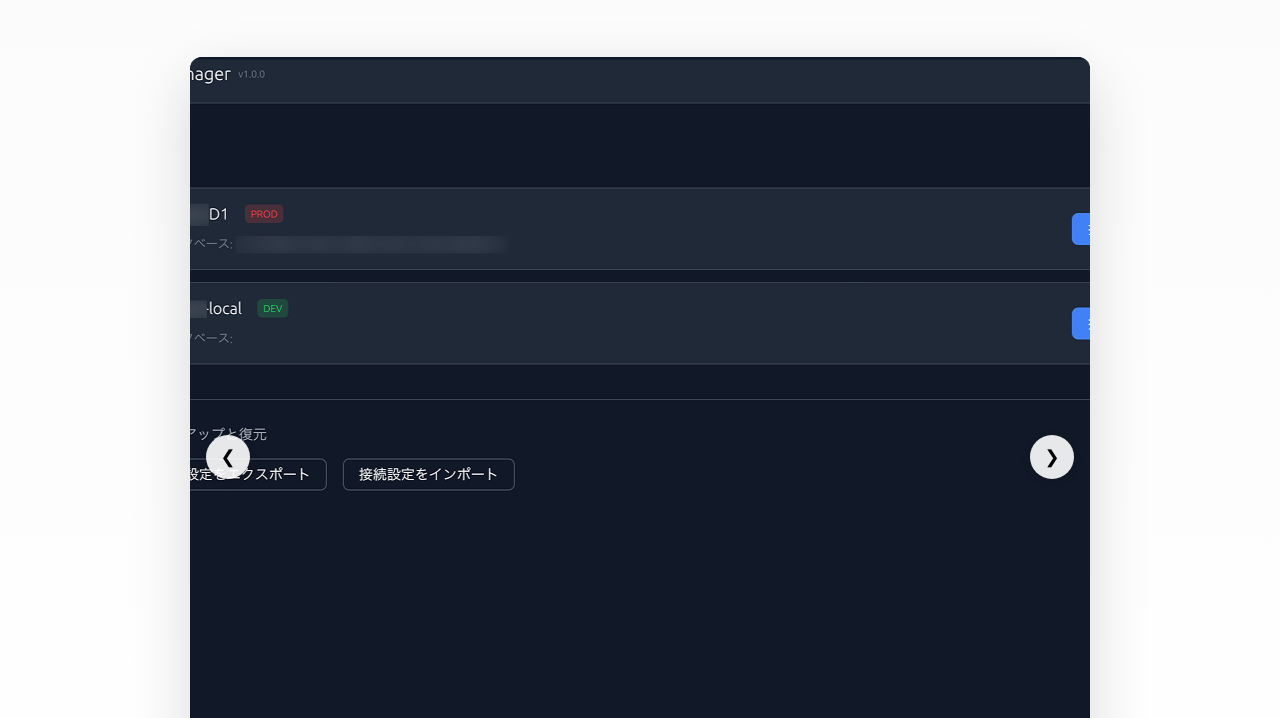
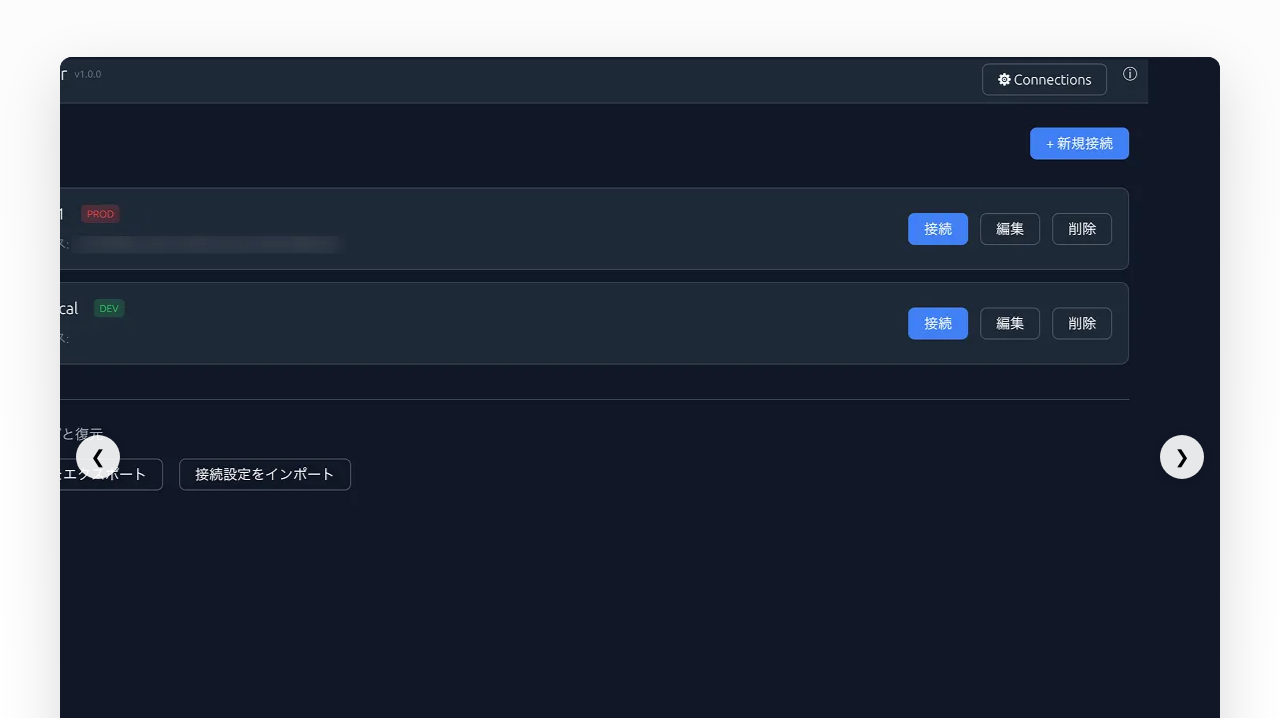
Before and after one commit to genlivre/d1-manager, a plain HTML site: page docs/index.html in a window 1280 px wide. Shown: the part 542-1260 px from the top of the page. Drawn offline with Linux system fonts and the light colour scheme.

Commit message:
fix html

```diff
--- a/docs/index.html
+++ b/docs/index.html
@@ -112,7 +112,8 @@
       }
       .hero-image {
         margin-top: 60px;
-        max-width: 900px;
+        max-width: 1280px;
+        width: 100%;
         margin-left: auto;
         margin-right: auto;
         border-radius: 12px;
@@ -120,6 +121,7 @@
         overflow: hidden;
         background: #1a1a2e;
         position: relative;
+        aspect-ratio: 1280 / 800;
       }
 
       /* Screenshot Slider */
@@ -393,13 +395,13 @@
           <div class="slider-container">
             <div class="slider-track" id="sliderTrack">
               <div class="slider-slide">
-                <img src="screen_shots/1.png" alt="D1 Manager Screenshot 1" />
+                <img src="screen_shots/1.webp" alt="D1 Manager Screenshot 1" width="1280" height="800" />
               </div>
               <div class="slider-slide">
-                <img src="screen_shots/2.png" alt="D1 Manager Screenshot 2" />
+                <img src="screen_shots/2.webp" alt="D1 Manager Screenshot 2" width="1280" height="800" />
               </div>
               <div class="slider-slide">
-                <img src="screen_shots/3.png" alt="D1 Manager Screenshot 3" />
+                <img src="screen_shots/3.webp" alt="D1 Manager Screenshot 3" width="1280" height="800" />
               </div>
             </div>
             <button class="slider-btn prev" onclick="moveSlide(-1)" aria-label="Previous">&#10094;</button>
```
Also changed, not shown: docs/screen_shots/1.png (deleted), docs/screen_shots/1.webp (added), docs/screen_shots/2.png (deleted), docs/screen_shots/2.webp (added), docs/screen_shots/3.png (deleted), docs/screen_shots/3.webp (added).
